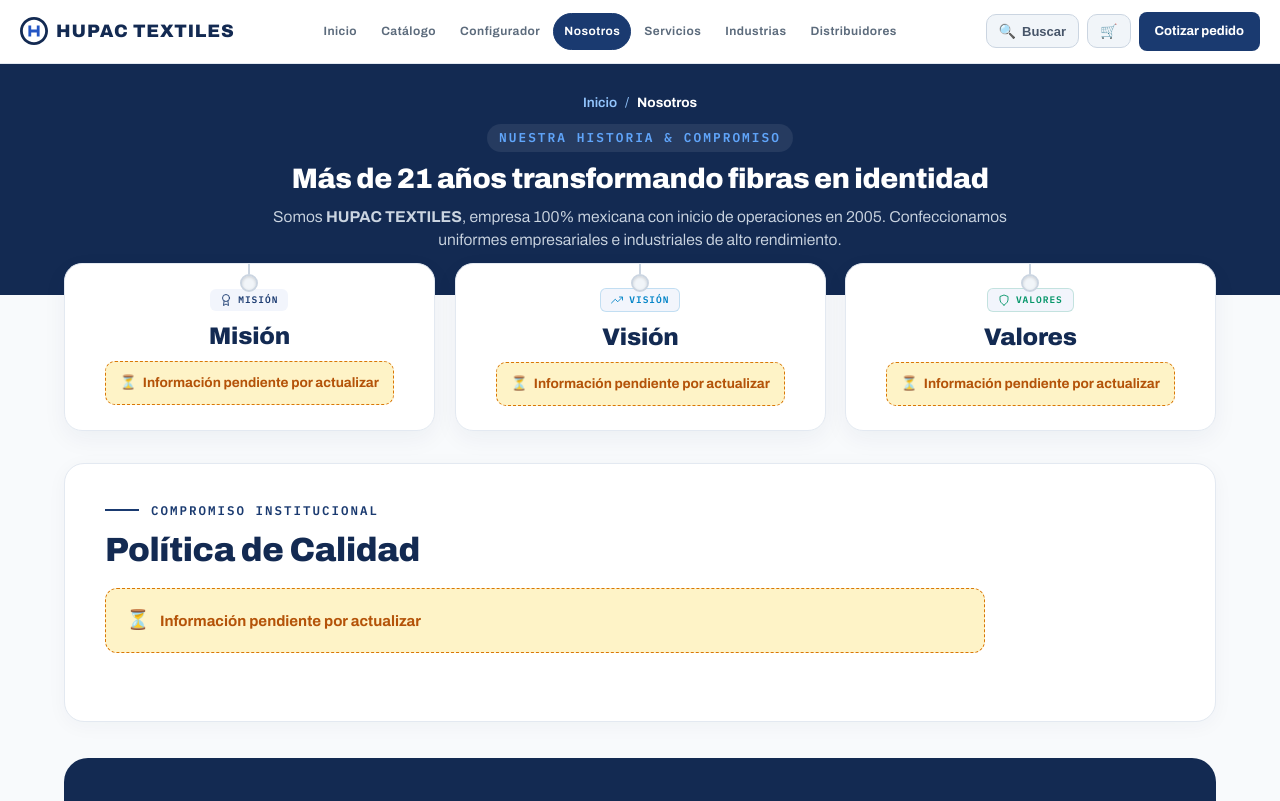
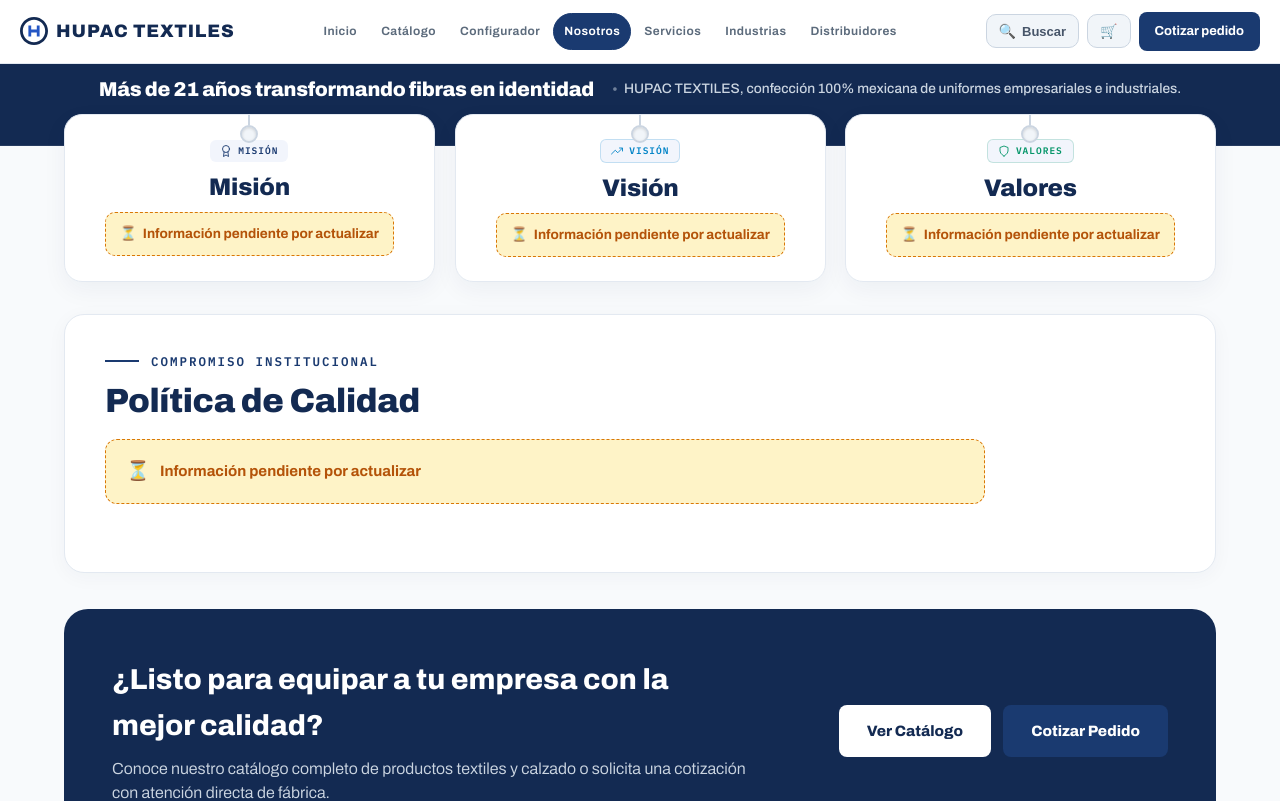
Before and after one commit to danieltrejomx/hupac-textiles-web, a Next.js app: page /nosotros in a window 1280 px wide. Shown: the top 801 px of the page. Built offline with nearby package versions, Linux system fonts and the light colour scheme.

Commit message:
style: homogeneizar el encabezado compacto centrado en las paginas nosotros, servicios, industrias y distribuidores

```diff
--- a/app/nosotros/page.tsx
+++ b/app/nosotros/page.tsx
@@ -10,32 +10,45 @@
     <>
       <Navbar />
       <main style={{ backgroundColor: '#f8fafc', minHeight: '85vh', paddingBottom: '40px' }}>
-        {/* Hero Header */}
+        {/* Header Compacto Centrado */}
         <section style={{
           background: 'var(--marino)',
           color: '#ffffff',
-          padding: 'clamp(28px, 3.5vh, 48px) 28px clamp(44px, 5vh, 60px) 28px',
-          textAlign: 'center',
-          position: 'relative'
+          padding: '14px 24px 44px 24px',
+          borderBottom: '1px solid rgba(255, 255, 255, 0.08)',
+          textAlign: 'center'
         }}>
-          <div style={{ maxWidth: '960px', margin: '0 auto' }}>
-            <div style={{ marginBottom: '10px', fontSize: '0.85rem', color: '#93c5fd', display: 'flex', alignItems: 'center', justifyContent: 'center', gap: '8px' }}>
-              <Link href="/" style={{ color: '#93c5fd', textDecoration: 'none', fontWeight: 600 }}>Inicio</Link>
-              <span>/</span>
-              <span style={{ color: '#ffffff', fontWeight: 700 }}>Nosotros</span>
-            </div>
+          <div style={{
+            maxWidth: '1320px',
+            margin: '0 auto',
+            display: 'flex',
+            alignItems: 'center',
+            justifyContent: 'center',
+            gap: '10px 18px',
+            flexWrap: 'wrap',
+            textAlign: 'center'
+          }}>
+            <h1 style={{
+              fontSize: '1.25rem',
+              fontWeight: 850,
+              margin: 0,
+              color: '#ffffff',
+              display: 'inline-flex',
+              alignItems: 'center'
+            }}>
+              Más de 21 años transformando fibras en identidad
+            </h1>
 
-            <span className="eyebrow" style={{ color: '#60a5fa', background: 'rgba(255,255,255,0.08)', padding: '4px 12px', borderRadius: '20px', display: 'inline-block', marginBottom: '10px', fontSize: '0.8rem' }}>
-              Nuestra Historia & Compromiso
+            <span style={{
+              fontSize: '0.86rem',
+              color: '#cbd5e1',
+              fontWeight: 500,
+              display: 'inline-flex',
+              alignItems: 'center',
+              gap: '6px'
+            }}>
+              <span style={{ opacity: 0.5, fontSize: '0.9rem' }}>•</span> HUPAC TEXTILES, confección 100% mexicana de uniformes empresariales e industriales.
             </span>
-            <TypewriterTitle
-              text="Más de 21 años transformando fibras en identidad"
-              as="h1"
-              style={{ fontSize: 'clamp(1.7rem, 2.2vw, 2.3rem)', fontWeight: 850, margin: '0 0 10px 0', lineHeight: 1.2, color: '#ffffff' }}
-            />
-            <p style={{ fontSize: '0.98rem', color: '#cbd5e1', maxWidth: '740px', margin: '0 auto', lineHeight: 1.45 }}>
-              Somos <strong>HUPAC TEXTILES</strong>, empresa 100% mexicana con inicio de operaciones en 2005. Confeccionamos uniformes empresariales e industriales de alto rendimiento.
-            </p>
           </div>
         </section>
 
```
Also changed, not shown: app/distribuidores/page.tsx (+32 -18 lines), app/industrias/page.tsx (+32 -18 lines), app/servicios/page.tsx (+32 -18 lines).
